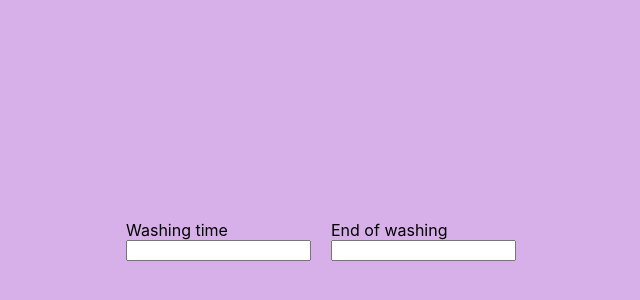
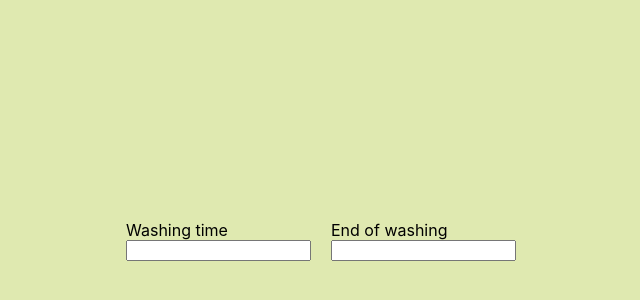
Before and after one commit to balazske96/washing-time-calculator, a Next.js app: page / in a window 1280 px wide. Shown: the part 160-460 px from the top of the page, without its empty margins (319-959 px from the left). Built offline with nearby package versions, Linux system fonts and the light colour scheme.

Commit message:
background color changed

```diff
--- a/styles/globals.css
+++ b/styles/globals.css
@@ -4,7 +4,7 @@ body {
   margin: 0;
   font-family: -apple-system, BlinkMacSystemFont, Segoe UI, Roboto, Oxygen,
     Ubuntu, Cantarell, Fira Sans, Droid Sans, Helvetica Neue, sans-serif;
-    background-color: rgb(215, 176, 233);
+    background-color: rgb(223, 233, 176);
 }
 
 a {
```
